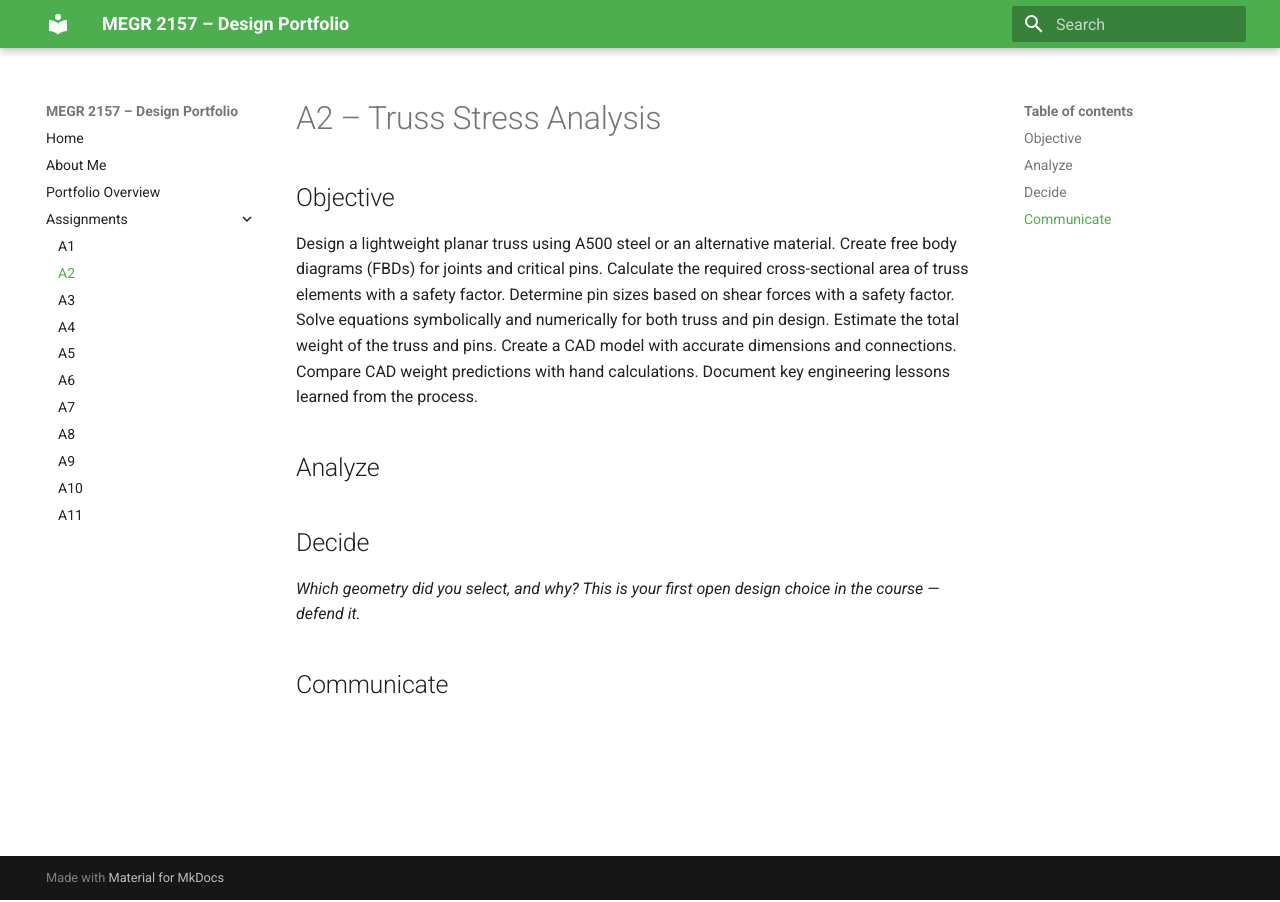
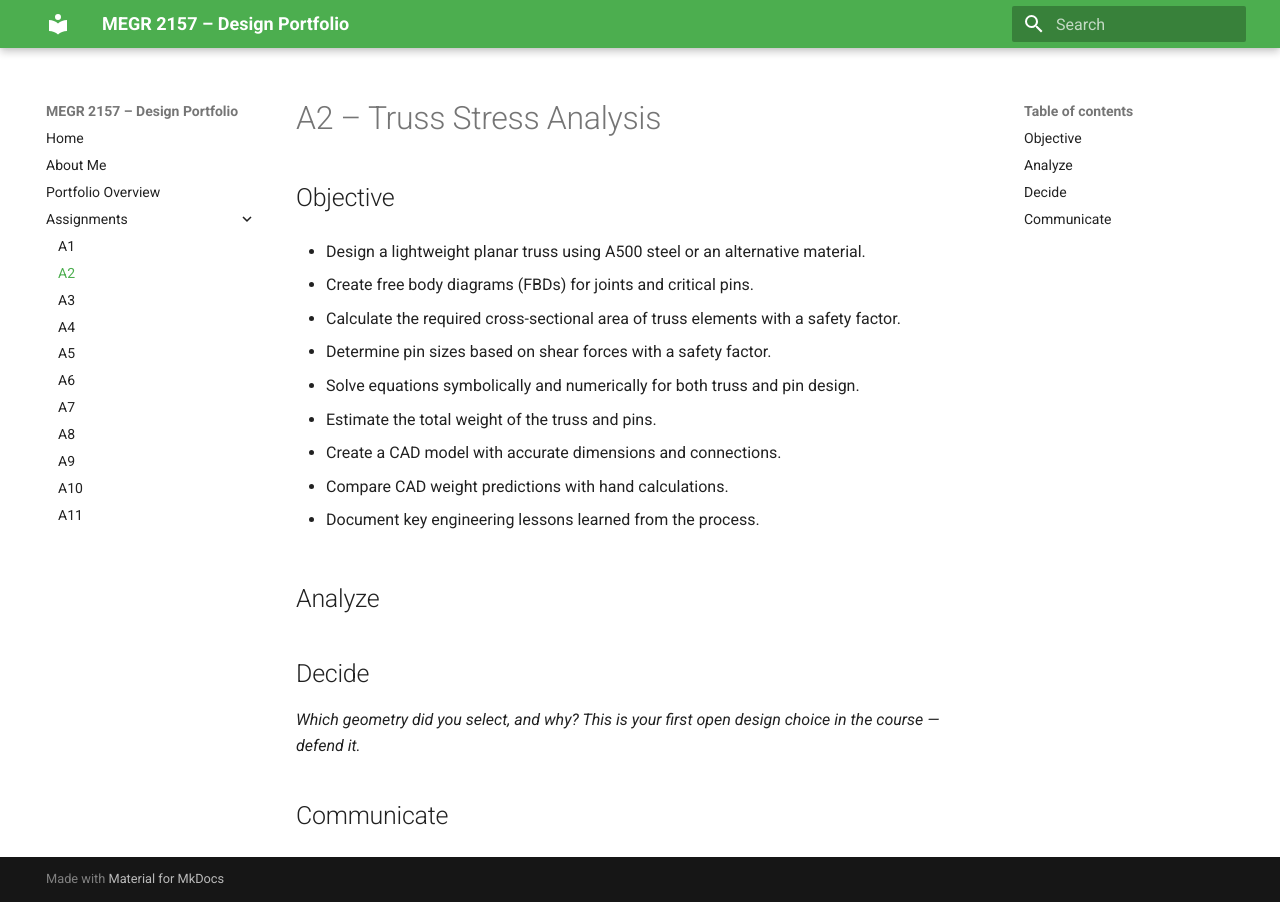
Before and after one commit to roncellis/Roncellis-megr2157-portfolio, an MkDocs documentation site: the page built from docs/assignments/A02/index.md, in a window 1280 px wide. Built offline with MkDocs 1.6.1 and Material for MkDocs 9.7.7, drawn with Linux system fonts in a browser that asks for light colours.

```diff
--- a/docs/assignments/A02/index.md
+++ b/docs/assignments/A02/index.md
@@ -2,15 +2,23 @@
 
 ## Objective
 
-Design a lightweight planar truss using A500 steel or an alternative material.
-Create free body diagrams (FBDs) for joints and critical pins.
-Calculate the required cross-sectional area of truss elements with a safety factor.
-Determine pin sizes based on shear forces with a safety factor.
-Solve equations symbolically and numerically for both truss and pin design.
-Estimate the total weight of the truss and pins.
-Create a CAD model with accurate dimensions and connections.
-Compare CAD weight predictions with hand calculations.
-Document key engineering lessons learned from the process.
+- Design a lightweight planar truss using A500 steel or an alternative material.
+
+- Create free body diagrams (FBDs) for joints and critical pins.
+
+- Calculate the required cross-sectional area of truss elements with a safety factor.
+
+- Determine pin sizes based on shear forces with a safety factor.
+
+- Solve equations symbolically and numerically for both truss and pin design.
+
+- Estimate the total weight of the truss and pins.
+
+- Create a CAD model with accurate dimensions and connections.
+
+- Compare CAD weight predictions with hand calculations.
+
+- Document key engineering lessons learned from the process.
 
 ## Analyze
 
```
